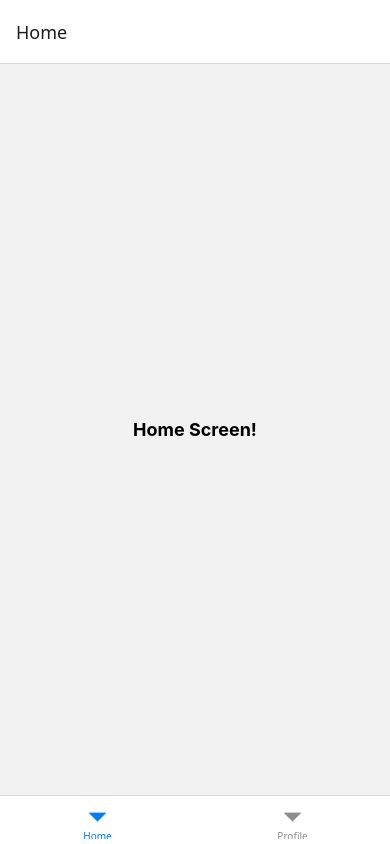
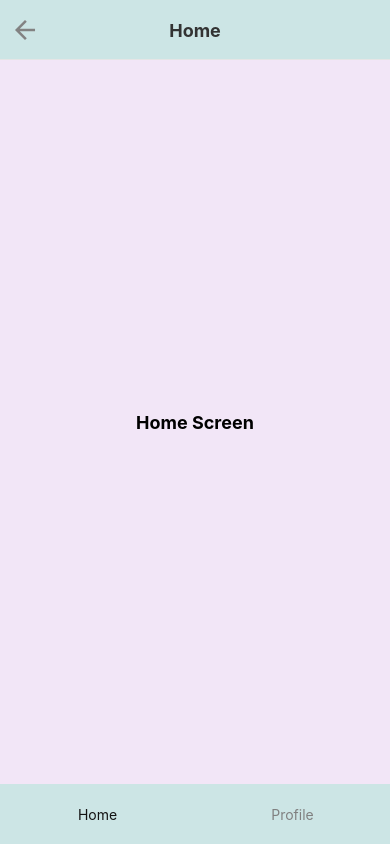
Before and after one commit to DAMO-moim/frontend, a React Native app: screen /Home in a window 390 px wide. Built offline with nearby package versions, Linux system fonts and the light colour scheme.

Commit message:
색상 컴포넌트 1차, nav 색상, screen 색상 테스트 완료, 아래 하단 클릭시 이동 1차 확인 || 뒤로 가기 버튼 작동 안됨, 아이콘 라운드 처리 안됨

```diff
--- a/package.json
+++ b/package.json
@@ -19,7 +19,8 @@
     "react-native-gesture-handler": "~2.20.2",
     "react-native-reanimated": "~3.16.1",
     "react-native-safe-area-context": "^4.14.1",
-    "react-native-screens": "~4.4.0"
+    "react-native-screens": "~4.4.0",
+    "react-native-vector-icons": "^10.2.0"
   },
   "devDependencies": {
     "@babel/core": "^7.20.0"
--- /dev/null
+++ b/src/components/IconButton.js
@@ -0,0 +1,14 @@
+// components/IconButton.js
+import React from 'react';
+import { TouchableOpacity } from 'react-native';
+import Icon from 'react-native-vector-icons/MaterialIcons';
+
+const IconButton = ({ name, size, color, onPress }) => {
+  return (
+    <TouchableOpacity onPress={onPress}>
+      <Icon name={name} size={size} color={color} />
+    </TouchableOpacity>
+  );
+};
+
+export default IconButton;
--- /dev/null
+++ b/src/constants/colors.js
@@ -0,0 +1,24 @@
+export const PRIMARY_COLOR = "#DFC9FA";
+export const PRIMARY_BACK_COLOR = "#F2E6F7";
+export const NAV_BAR_COLOR = "#CCE5E5";
+export const WHITE_COLOR = "#FDFDFD";
+export const BLACK_COLOR = "#131313";
+export const BORDER_COLOR = "#828282";
+export const PRIMARY_BTN_COLOR = "#FEDA79";
+
+//point-y-light
+export const YELLOW_LIGHT_COLOR = "#F2E6F7";
+//point-y-dark
+export const YELLOW_DARK_COLOR = "#FFC27E";
+
+export const ERROR_COLOR = "#EE4A4A";
+
+//point-p-light
+export const PINK_LIGHT_COLOR = "#FECBD8";
+//point-p-dark
+export const PINK_DARK_COLOR = "#FFA79D";
+
+export const G_DARKER_COLOR = "#5B5B5B";
+export const G_DARK_COLOR = "#BDBDBD";
+export const G_LIGHT_COLOR = "#D9D9D9";
+export const INPUT_BACK_COLOR = "#F8F8F8";
--- /dev/null
+++ b/src/constants/styles.js
@@ -0,0 +1,34 @@
+// constants/styles.js
+import { StyleSheet } from 'react-native';
+import { NAV_BAR_COLOR, PRIMARY_BACK_COLOR } from './colors';
+
+export const commonStyles = StyleSheet.create({
+  container: {
+    flex: 1,
+    justifyContent: 'center',
+    alignItems: 'center',
+    backgroundColor: PRIMARY_BACK_COLOR,
+  },
+  header: {
+    backgroundColor: NAV_BAR_COLOR,
+    height: 60,
+    borderBottomWidth: 1,
+    borderBottomColor: '#e5e5e5',
+},
+  headerTitle: {
+    fontSize: 18,
+    fontWeight: 'bold',
+    color: '#333',
+  },
+  backButton: {
+    marginLeft: 10,
+    // paddingVertical: 5,
+    // paddingHorizontal: 10,
+    // backgroundColor: '#ddd',
+    // borderRadius: 5,
+},
+  text: {
+    fontSize: 18,
+    fontWeight: 'bold',
+  },
+});
--- a/src/navigation/AppNavigator.js
+++ b/src/navigation/AppNavigator.js
@@ -1,16 +1,35 @@
 import React from 'react';
+import { StyleSheet, TouchableOpacity,Text } from 'react-native';
 import { createBottomTabNavigator } from '@react-navigation/bottom-tabs';
-import { NavigationContainer } from '@react-navigation/native';
-
-// 화면 컴포넌트 임포트
 import HomeScreen from '../screens/HomeScreen';
 import ProfileScreen from '../screens/ProfileScreen';
+import CustomTabBar from './CustomTabBar';
+import { BORDER_COLOR, NAV_BAR_COLOR, PRIMARY_BACK_COLOR } from '../constants/colors';
+import IconButton from '../components/IconButton';
+import { commonStyles } from '../constants/styles';
 
 const Tab = createBottomTabNavigator();
 
 function AppNavigator() {
   return (
-      <Tab.Navigator>
+      <Tab.Navigator tabBar={(props) => <CustomTabBar {...props} />}
+        screenOptions={({ route, navigation }) => ({
+        headerShown: true,
+        headerStyle: commonStyles.header,
+        headerTitleAlign: 'center',
+        headerTitle: () => (
+          <Text style={commonStyles.headerTitle}>{route.name}</Text>
+        ),
+        headerLeft: () => (
+          <TouchableOpacity
+            style={commonStyles.backButton}
+            onPress={() => navigation.goBack()}
+          >
+            {/* <Text style={styles.backButtonText}>뒤로</Text> */}
+            <IconButton name={"arrow-back"} size={30} color={BORDER_COLOR}/>
+          </TouchableOpacity>
+        ),
+      })} >
         <Tab.Screen name="Home" component={HomeScreen} />
         <Tab.Screen name="Profile" component={ProfileScreen} />
       </Tab.Navigator>
@@ -18,3 +37,22 @@ function AppNavigator() {
 }
 
 export default AppNavigator;
+
+
+
+ // <Tab.Screen
+        //     name="Home"
+        //     component={HomeScreen}
+        //     options={{
+        //     tabBarLabel: '홈',
+        //     headerShown: true,
+        // }}
+        // />
+        // <Tab.Screen
+        //     name="Profile"
+        //     component={ProfileScreen}
+        //     options={{
+        //     tabBarLabel: '프로필',
+        //     headerShown: true,
+        //     }}
+        // />
--- /dev/null
+++ b/src/navigation/CustomTabBar.js
@@ -0,0 +1,34 @@
+import { View, TouchableOpacity, Text } from "react-native";
+import { BLACK_COLOR, NAV_BAR_COLOR } from "../constants/colors";
+
+export default function CustomTabBar({ state, descriptors, navigation }) {
+    return (
+      <View style={{ flexDirection: 'row', backgroundColor: NAV_BAR_COLOR, height: 60 }}>
+        {state.routes.map((route, index) => {
+          const isFocused = state.index === index;
+
+          const onPress = () => {
+            const event = navigation.emit({
+              type: 'tabPress',
+              target: route.key,
+            });
+            if (!isFocused && !event.defaultPrevented) {
+              navigation.navigate(route.name);
+            }
+          };
+
+          return (
+            <TouchableOpacity
+              key={index}
+              onPress={onPress}
+              style={{ flex: 1, alignItems: 'center', justifyContent: 'center' }}
+            >
+              <Text style={{ color: isFocused ? BLACK_COLOR : 'gray' }}>
+                {route.name}
+              </Text>
+            </TouchableOpacity>
+          );
+        })}
+      </View>
+    );
+  }
--- a/src/screens/HomeScreen.js
+++ b/src/screens/HomeScreen.js
@@ -1,24 +1,34 @@
 import React from 'react';
-import { View, Text, StyleSheet } from 'react-native';
+import { View, Text, TouchableOpacity } from 'react-native';
+import Icon from 'react-native-vector-icons/MaterialIcons';
+import { PRIMARY_COLOR } from '../constants/colors';
+import { commonStyles } from '../constants/styles';
+import IconButton from '../components/IconButton';
 
-function HomeScreen() {
+function HomeScreen({ navigation }) {
   return (
-    <View style={styles.container}>
-      <Text style={styles.text}>Home Screen!</Text>
+    <View style={commonStyles.container}>
+      <Text style={commonStyles.text}>Home Screen</Text>
     </View>
   );
 }
 
-const styles = StyleSheet.create({
-  container: {
-    flex: 1,
-    justifyContent: 'center',
-    alignItems: 'center',
-  },
-  text: {
-    fontSize: 18,
-    fontWeight: 'bold',
-  },
-});
+export default HomeScreen;
 
-export default HomeScreen;
+//   const [title, setTitle] = React.useState('홈 화면');
+//   React.useEffect(() => {
+//     navigation.setOptions({
+//       headerTitle: () => (
+//         <Text style={commonStyles.headerTitle}>{title}</Text>
+//       ),
+//       headerLeft: () => (
+//         <IconButton
+//           name="chevron-left"
+//           size={30}
+//           color="#333"
+//           onPress={() => setTitle('뒤로 가기 클릭됨')}
+//           style={{ marginLeft: 10 }}
+//         />
+//       ),
+//     });
+//   }, [navigation, title]);
--- a/src/screens/ProfileScreen.js
+++ b/src/screens/ProfileScreen.js
@@ -1,24 +1,13 @@
 import React from 'react';
-import { View, Text, StyleSheet } from 'react-native';
+import { View, Text } from 'react-native';
+import { commonStyles } from '../constants/styles';
 
 function ProfileScreen() {
   return (
-    <View style={styles.container}>
-      <Text style={styles.text}>Profile Screen!</Text>
+    <View style={commonStyles.container}>
+      <Text style={commonStyles.text}>Profile~~ Screen!</Text>
     </View>
   );
 }
 
-const styles = StyleSheet.create({
-  container: {
-    flex: 1,
-    justifyContent: 'center',
-    alignItems: 'center',
-  },
-  text: {
-    fontSize: 18,
-    fontWeight: 'bold',
-  },
-});
-
 export default ProfileScreen;
```
Also changed, not shown: 1 other file (tests, documents, lock files or other folders).
